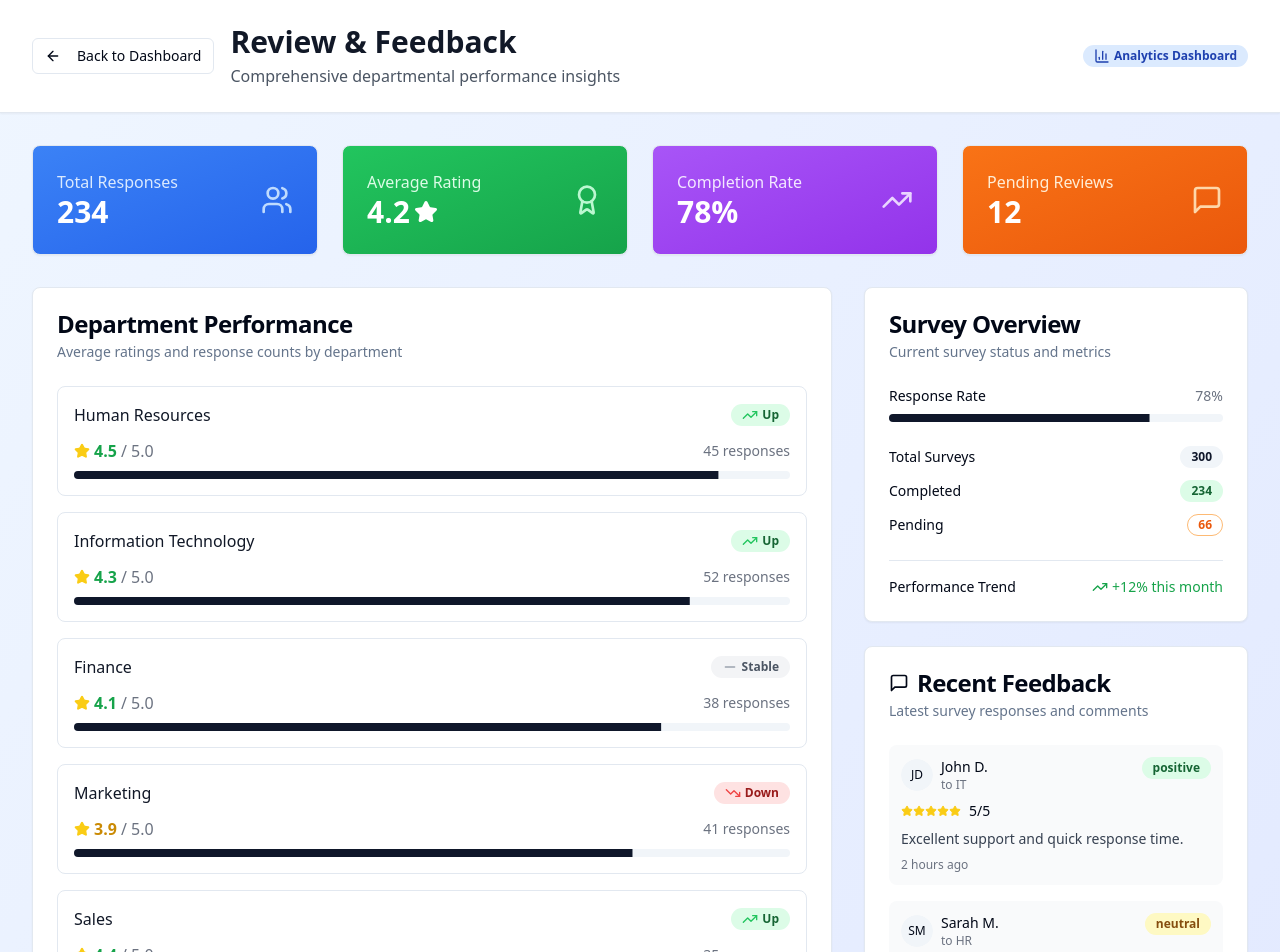
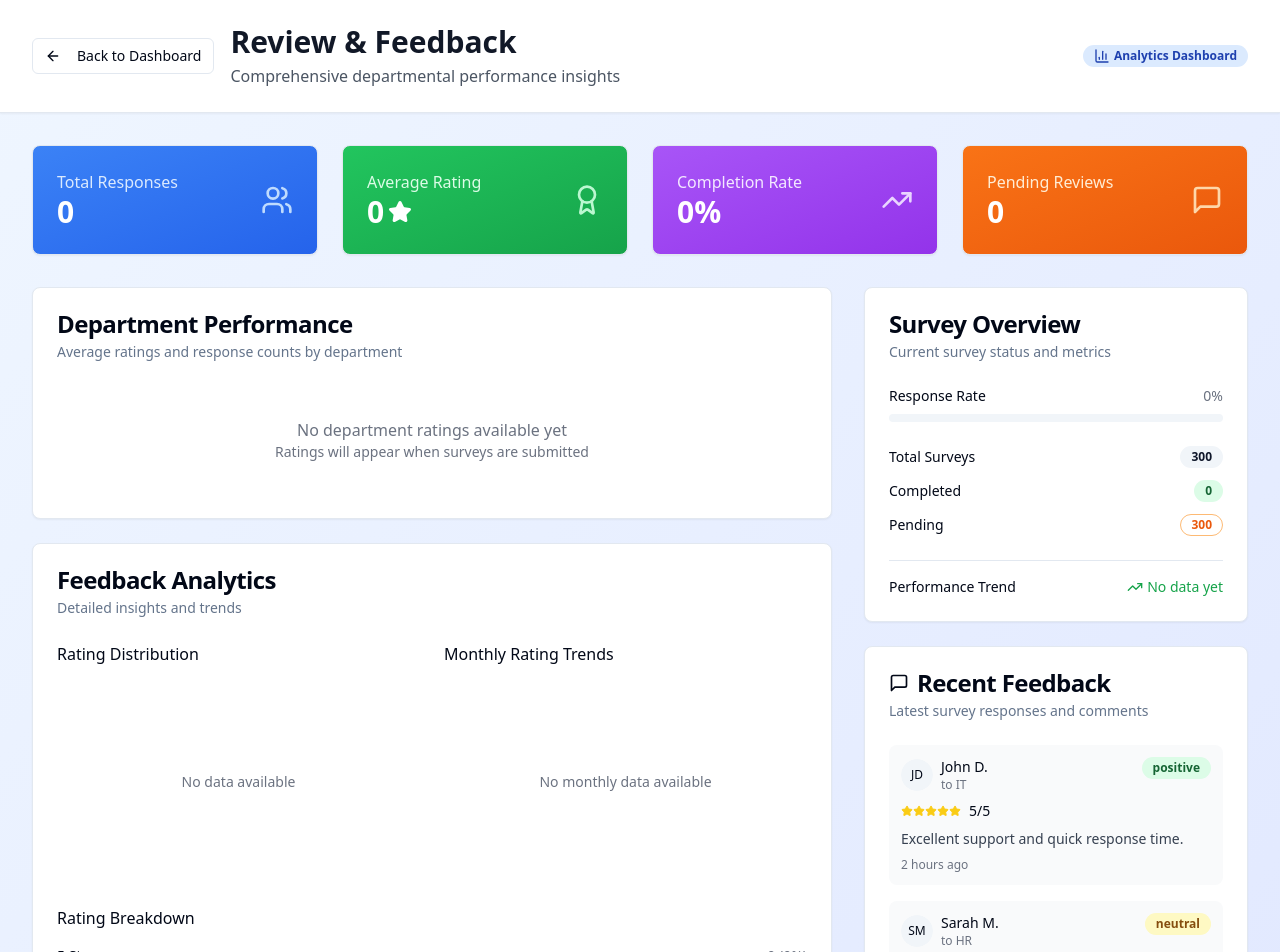
Before and after one commit to AANGSID/dept-performance-hub, a React (Vite) app: page /review-feedback in a window 1280 px wide. Shown: the top 952 px of the page. Built offline with nearby package versions, Linux system fonts and the light colour scheme.

Commit message:
Fix: Update charts with new survey data
Update the admin dashboard charts to dynamically reflect the latest survey data and reviews.

```diff
--- a/src/components/admin/AdminCharts.tsx
+++ b/src/components/admin/AdminCharts.tsx
@@ -2,27 +2,25 @@
 import React from 'react';
 import { Card, CardContent, CardDescription, CardHeader, CardTitle } from '@/components/ui/card';
 import { BarChart, Bar, XAxis, YAxis, CartesianGrid, Tooltip, ResponsiveContainer, PieChart, Pie, Cell } from 'recharts';
+import { getDepartmentStats, getRatingDistribution } from '../../utils/surveyDataUtils';
 
 export const AdminCharts: React.FC = () => {
-  // Mock data - replace with actual API data
-  const departmentRatings = [
-    { name: 'HR', rating: 4.2 },
-    { name: 'IT', rating: 3.8 },
-    { name: 'Finance', rating: 4.5 },
-    { name: 'Marketing', rating: 4.1 },
-    { name: 'Sales', rating: 3.9 },
-    { name: 'Legal', rating: 3.7 },
-    { name: 'R&D', rating: 4.3 },
-    { name: 'QC', rating: 4.0 },
-  ];
+  // Get real data from survey submissions
+  const departmentStats = getDepartmentStats();
+  const ratingDistribution = getRatingDistribution();
 
-  const scoreDistribution = [
-    { name: '5 Stars', value: 35, color: '#22c55e' },
-    { name: '4 Stars', value: 28, color: '#84cc16' },
-    { name: '3 Stars', value: 20, color: '#eab308' },
-    { name: '2 Stars', value: 12, color: '#f97316' },
-    { name: '1 Star', value: 5, color: '#ef4444' },
-  ];
+  // Transform department stats for the chart
+  const departmentRatings = departmentStats.map(dept => ({
+    name: dept.name.length > 8 ? dept.name.substring(0, 8) + '...' : dept.name,
+    rating: dept.avgRating
+  }));
+
+  // Transform rating distribution for pie chart
+  const scoreDistribution = ratingDistribution.map((item, index) => ({
+    name: item.rating,
+    value: item.count,
+    color: ['#22c55e', '#84cc16', '#eab308', '#f97316', '#ef4444'][index]
+  }));
 
   return (
     <div className="grid grid-cols-1 lg:grid-cols-2 gap-6">
@@ -32,6 +30,7 @@ export const AdminCharts: React.FC = () => {
           <CardDescription>Current performance ratings (1-5 scale)</CardDescription>
         </CardHeader>
         <CardContent>
+          {departmentRatings.length > 0 ? (
             <ResponsiveContainer width="100%" height={300}>
               <BarChart data={departmentRatings}>
                 <CartesianGrid strokeDasharray="3 3" />
@@ -45,6 +44,14 @@ export const AdminCharts: React.FC = () => {
                 />
               </BarChart>
             </ResponsiveContainer>
+          ) : (
+            <div className="flex items-center justify-center h-[300px] text-gray-500">
+              <div className="text-center">
+                <p>No survey data available</p>
+                <p className="text-sm">Charts will update when surveys are submitted</p>
+              </div>
+            </div>
+          )}
         </CardContent>
       </Card>
 
@@ -54,10 +61,11 @@ export const AdminCharts: React.FC = () => {
           <CardDescription>Distribution of ratings across all surveys</CardDescription>
         </CardHeader>
         <CardContent>
+          {scoreDistribution.some(item => item.value > 0) ? (
             <ResponsiveContainer width="100%" height={300}>
               <PieChart>
                 <Pie
-                data={scoreDistribution}
+                  data={scoreDistribution.filter(item => item.value > 0)}
                   cx="50%"
                   cy="50%"
                   labelLine={false}
@@ -73,6 +81,14 @@ export const AdminCharts: React.FC = () => {
                 <Tooltip />
               </PieChart>
             </ResponsiveContainer>
+          ) : (
+            <div className="flex items-center justify-center h-[300px] text-gray-500">
+              <div className="text-center">
+                <p>No rating data available</p>
+                <p className="text-sm">Charts will update when surveys are submitted</p>
+              </div>
+            </div>
+          )}
         </CardContent>
       </Card>
     </div>
--- a/src/components/feedback/DepartmentRatings.tsx
+++ b/src/components/feedback/DepartmentRatings.tsx
@@ -4,20 +4,12 @@ import { Card, CardContent, CardDescription, CardHeader, CardTitle } from '@/com
 import { Badge } from '@/components/ui/badge';
 import { Progress } from '@/components/ui/progress';
 import { Star, TrendingUp, TrendingDown, Minus } from 'lucide-react';
+import { getDepartmentStats } from '../../utils/surveyDataUtils';
 
-interface Department {
-  id: number;
-  name: string;
-  avgRating: number;
-  totalResponses: number;
-  trend: 'up' | 'down' | 'stable';
-}
+export const DepartmentRatings: React.FC = () => {
+  // Get real data from survey submissions
+  const departments = getDepartmentStats();
 
-interface DepartmentRatingsProps {
-  departments: Department[];
-}
-
-export const DepartmentRatings: React.FC<DepartmentRatingsProps> = ({ departments }) => {
   const getTrendIcon = (trend: string) => {
     switch (trend) {
       case 'up':
@@ -53,6 +45,7 @@ export const DepartmentRatings: React.FC<DepartmentRatingsProps> = ({ department
         <CardDescription>Average ratings and response counts by department</CardDescription>
       </CardHeader>
       <CardContent>
+        {departments.length > 0 ? (
           <div className="space-y-4">
             {departments.map((dept) => (
               <div key={dept.id} className="p-4 rounded-lg border bg-white hover:shadow-md transition-shadow">
@@ -79,6 +72,12 @@ export const DepartmentRatings: React.FC<DepartmentRatingsProps> = ({ department
               </div>
             ))}
           </div>
+        ) : (
+          <div className="text-center py-8 text-gray-500">
+            <p>No department ratings available yet</p>
+            <p className="text-sm">Ratings will appear when surveys are submitted</p>
+          </div>
+        )}
       </CardContent>
     </Card>
   );
--- a/src/components/feedback/FeedbackAnalytics.tsx
+++ b/src/components/feedback/FeedbackAnalytics.tsx
@@ -2,25 +2,12 @@
 import React from 'react';
 import { Card, CardContent, CardDescription, CardHeader, CardTitle } from '@/components/ui/card';
 import { BarChart, Bar, XAxis, YAxis, CartesianGrid, Tooltip, ResponsiveContainer, PieChart, Pie, Cell } from 'recharts';
+import { getRatingDistribution, getMonthlyTrends } from '../../utils/surveyDataUtils';
 
 export const FeedbackAnalytics: React.FC = () => {
-  // Mock analytics data
-  const ratingDistribution = [
-    { rating: '5 Stars', count: 89, percentage: 38 },
-    { rating: '4 Stars', count: 76, percentage: 32 },
-    { rating: '3 Stars', count: 45, percentage: 19 },
-    { rating: '2 Stars', count: 18, percentage: 8 },
-    { rating: '1 Star', count: 6, percentage: 3 },
-  ];
-
-  const monthlyTrends = [
-    { month: 'Jan', avgRating: 3.8, responses: 45 },
-    { month: 'Feb', avgRating: 4.0, responses: 52 },
-    { month: 'Mar', avgRating: 4.1, responses: 48 },
-    { month: 'Apr', avgRating: 4.3, responses: 58 },
-    { month: 'May', avgRating: 4.2, responses: 63 },
-    { month: 'Jun', avgRating: 4.4, responses: 67 },
-  ];
+  // Get real data from survey submissions
+  const ratingDistribution = getRatingDistribution();
+  const monthlyTrends = getMonthlyTrends();
 
   const COLORS = ['#22c55e', '#84cc16', '#eab308', '#f97316', '#ef4444'];
 
@@ -35,10 +22,11 @@ export const FeedbackAnalytics: React.FC = () => {
           {/* Rating Distribution */}
           <div>
             <h4 className="font-medium mb-4">Rating Distribution</h4>
+            {ratingDistribution.some(item => item.count > 0) ? (
               <ResponsiveContainer width="100%" height={200}>
                 <PieChart>
                   <Pie
-                  data={ratingDistribution}
+                    data={ratingDistribution.filter(item => item.count > 0)}
                     cx="50%"
                     cy="50%"
                     innerRadius={40}
@@ -53,11 +41,17 @@ export const FeedbackAnalytics: React.FC = () => {
                   <Tooltip formatter={(value, name) => [`${value} responses`, name]} />
                 </PieChart>
               </ResponsiveContainer>
+            ) : (
+              <div className="flex items-center justify-center h-[200px] text-gray-500">
+                <p className="text-sm">No data available</p>
+              </div>
+            )}
           </div>
 
           {/* Monthly Trends */}
           <div>
             <h4 className="font-medium mb-4">Monthly Rating Trends</h4>
+            {monthlyTrends.some(item => item.responses > 0) ? (
               <ResponsiveContainer width="100%" height={200}>
                 <BarChart data={monthlyTrends}>
                   <CartesianGrid strokeDasharray="3 3" />
@@ -67,6 +61,11 @@ export const FeedbackAnalytics: React.FC = () => {
                   <Bar dataKey="avgRating" fill="#3b82f6" radius={[4, 4, 0, 0]} />
                 </BarChart>
               </ResponsiveContainer>
+            ) : (
+              <div className="flex items-center justify-center h-[200px] text-gray-500">
+                <p className="text-sm">No monthly data available</p>
+              </div>
+            )}
           </div>
         </div>
 
--- a/src/components/feedback/FeedbackOverview.tsx
+++ b/src/components/feedback/FeedbackOverview.tsx
@@ -4,17 +4,12 @@ import { Card, CardContent, CardDescription, CardHeader, CardTitle } from '@/com
 import { Progress } from '@/components/ui/progress';
 import { Badge } from '@/components/ui/badge';
 import { TrendingUp, TrendingDown, Minus } from 'lucide-react';
+import { getOverviewStats } from '../../utils/surveyDataUtils';
 
-interface FeedbackOverviewProps {
-  stats: {
-    totalResponses: number;
-    averageRating: number;
-    completionRate: number;
-    pendingReviews: number;
-  };
-}
+export const FeedbackOverview: React.FC = () => {
+  // Get real data from survey submissions
+  const stats = getOverviewStats();
 
-export const FeedbackOverview: React.FC<FeedbackOverviewProps> = ({ stats }) => {
   return (
     <Card>
       <CardHeader>
@@ -54,7 +49,9 @@ export const FeedbackOverview: React.FC<FeedbackOverviewProps> = ({ stats }) =>
             <span className="text-sm font-medium">Performance Trend</span>
             <div className="flex items-center text-green-600">
               <TrendingUp className="w-4 h-4 mr-1" />
-              <span className="text-sm">+12% this month</span>
+              <span className="text-sm">
+                {stats.totalResponses > 0 ? `Avg: ${stats.averageRating}/5` : 'No data yet'}
+              </span>
             </div>
           </div>
         </div>
--- a/src/pages/ReviewFeedback.tsx
+++ b/src/pages/ReviewFeedback.tsx
@@ -11,24 +11,11 @@ import { FeedbackOverview } from '../components/feedback/FeedbackOverview';
 import { DepartmentRatings } from '../components/feedback/DepartmentRatings';
 import { RecentFeedback } from '../components/feedback/RecentFeedback';
 import { FeedbackAnalytics } from '../components/feedback/FeedbackAnalytics';
+import { getOverviewStats } from '../utils/surveyDataUtils';
 
 const ReviewFeedback = () => {
-  // Mock data - replace with actual API calls
-  const overviewStats = {
-    totalResponses: 234,
-    averageRating: 4.2,
-    completionRate: 78,
-    pendingReviews: 12
-  };
-
-  const departmentData = [
-    { id: 1, name: 'Human Resources', avgRating: 4.5, totalResponses: 45, trend: 'up' as const },
-    { id: 2, name: 'Information Technology', avgRating: 4.3, totalResponses: 52, trend: 'up' as const },
-    { id: 3, name: 'Finance', avgRating: 4.1, totalResponses: 38, trend: 'stable' as const },
-    { id: 4, name: 'Marketing', avgRating: 3.9, totalResponses: 41, trend: 'down' as const },
-    { id: 5, name: 'Sales', avgRating: 4.4, totalResponses: 35, trend: 'up' as const },
-    { id: 6, name: 'Production', avgRating: 4.0, totalResponses: 23, trend: 'stable' as const },
-  ];
+  // Get real data from survey submissions
+  const overviewStats = getOverviewStats();
 
   return (
     <div className="min-h-screen bg-gradient-to-br from-blue-50 to-indigo-100">
@@ -115,13 +102,13 @@ const ReviewFeedback = () => {
         <div className="grid grid-cols-1 lg:grid-cols-3 gap-8">
           {/* Left Column - Department Ratings */}
           <div className="lg:col-span-2 space-y-6">
-            <DepartmentRatings departments={departmentData} />
+            <DepartmentRatings />
             <FeedbackAnalytics />
           </div>
 
           {/* Right Column - Overview and Recent Feedback */}
           <div className="space-y-6">
-            <FeedbackOverview stats={overviewStats} />
+            <FeedbackOverview />
             <RecentFeedback />
           </div>
         </div>
--- a/src/pages/Survey.tsx
+++ b/src/pages/Survey.tsx
@@ -1,6 +1,6 @@
 
 import React, { useState } from 'react';
-import { useParams, Link } from 'react-router-dom';
+import { useParams, Link, useNavigate } from 'react-router-dom';
 import { Card, CardContent, CardDescription, CardHeader, CardTitle } from '@/components/ui/card';
 import { Button } from '@/components/ui/button';
 import { Badge } from '@/components/ui/badge';
@@ -8,15 +8,18 @@ import { Progress } from '@/components/ui/progress';
 import { Textarea } from '@/components/ui/textarea';
 import { ArrowLeft, Star, Send } from 'lucide-react';
 import { useToast } from '@/hooks/use-toast';
+import { useAuth } from '../contexts/AuthContext';
 
 const Survey = () => {
   const { departmentId } = useParams();
   const { toast } = useToast();
+  const { user } = useAuth();
+  const navigate = useNavigate();
 
-  // Mock department data
+  // Mock department data - you could enhance this to fetch from a departments list
   const department = {
     id: parseInt(departmentId || '1'),
-    name: 'Human Resources',
+    name: 'Human Resources', // This should be dynamic based on departmentId
     description: 'Please rate your experience with the HR department'
   };
 
@@ -59,16 +62,47 @@ const Survey = () => {
       return;
     }
 
+    if (!user) {
+      toast({
+        title: "Authentication Error",
+        description: "You must be logged in to submit a survey.",
+        variant: "destructive"
+      });
+      return;
+    }
+
     setIsSubmitting(true);
 
-    // Simulate API call
+    // Create submission object
+    const submission = {
+      id: Date.now(), // Simple ID generation
+      user_id: user.id,
+      from_dept_id: user.dept_id,
+      to_dept_id: parseInt(departmentId || '1'),
+      q1: ratings.q1,
+      q2: ratings.q2,
+      q3: ratings.q3,
+      q4: ratings.q4,
+      q5: ratings.q5,
+      remark: remark || '',
+      timestamp: new Date().toISOString()
+    };
+
+    // Save to localStorage
+    const existingSubmissions = JSON.parse(localStorage.getItem('survey_submissions') || '[]');
+    existingSubmissions.push(submission);
+    localStorage.setItem('survey_submissions', JSON.stringify(existingSubmissions));
+
+    // Simulate API call delay
     setTimeout(() => {
       toast({
         title: "Survey Submitted!",
         description: `Your feedback for ${department.name} has been recorded.`,
       });
       setIsSubmitting(false);
-      // Reset form or redirect
+
+      // Navigate back to dashboard
+      navigate('/');
     }, 2000);
   };
 
--- /dev/null
+++ b/src/utils/surveyDataUtils.ts
@@ -0,0 +1,205 @@
+
+export interface SurveySubmission {
+  id: number;
+  user_id: number;
+  from_dept_id: number;
+  to_dept_id: number;
+  q1: number;
+  q2: number;
+  q3: number;
+  q4: number;
+  q5: number;
+  remark?: string;
+  timestamp: string;
+}
+
+export interface DepartmentStats {
+  id: number;
+  name: string;
+  avgRating: number;
+  totalResponses: number;
+  trend: 'up' | 'down' | 'stable';
+}
+
+// Mock departments data for reference
+const mockDepartments = [
+  { id: 1, name: 'Administration' },
+  { id: 2, name: 'Human Resources' },
+  { id: 3, name: 'Information Technology' },
+  { id: 4, name: 'Finance' },
+  { id: 5, name: 'Marketing' },
+  { id: 6, name: 'Sales' },
+  { id: 7, name: 'Production' },
+  { id: 8, name: 'Quality Control' },
+  { id: 9, name: 'Research & Development' },
+  { id: 10, name: 'Legal' },
+  { id: 11, name: 'Procurement' },
+  { id: 12, name: 'Logistics' },
+  { id: 13, name: 'Customer Service' },
+  { id: 14, name: 'Maintenance' },
+  { id: 15, name: 'Security' },
+  { id: 16, name: 'Training' },
+  { id: 17, name: 'Public Relations' },
+];
+
+export const getSurveySubmissions = (): SurveySubmission[] => {
+  const stored = localStorage.getItem('survey_submissions');
+  return stored ? JSON.parse(stored) : [];
+};
+
+export const getDepartmentStats = (): DepartmentStats[] => {
+  const submissions = getSurveySubmissions();
+
+  return mockDepartments.map(dept => {
+    const deptSubmissions = submissions.filter(sub => sub.to_dept_id === dept.id);
+
+    if (deptSubmissions.length === 0) {
+      return {
+        id: dept.id,
+        name: dept.name,
+        avgRating: 0,
+        totalResponses: 0,
+        trend: 'stable' as const
+      };
+    }
+
+    const totalRating = deptSubmissions.reduce((sum, sub) => {
+      return sum + (sub.q1 + sub.q2 + sub.q3 + sub.q4 + sub.q5) / 5;
+    }, 0);
+
+    const avgRating = totalRating / deptSubmissions.length;
+
+    // Calculate trend based on recent submissions (last 30 days vs previous 30 days)
+    const now = new Date();
+    const thirtyDaysAgo = new Date(now.getTime() - 30 * 24 * 60 * 60 * 1000);
+    const sixtyDaysAgo = new Date(now.getTime() - 60 * 24 * 60 * 60 * 1000);
+
+    const recentSubmissions = deptSubmissions.filter(sub =>
+      new Date(sub.timestamp) >= thirtyDaysAgo
+    );
+    const previousSubmissions = deptSubmissions.filter(sub =>
+      new Date(sub.timestamp) >= sixtyDaysAgo && new Date(sub.timestamp) < thirtyDaysAgo
+    );
+
+    let trend: 'up' | 'down' | 'stable' = 'stable';
+
+    if (recentSubmissions.length > 0 && previousSubmissions.length > 0) {
+      const recentAvg = recentSubmissions.reduce((sum, sub) =>
+        sum + (sub.q1 + sub.q2 + sub.q3 + sub.q4 + sub.q5) / 5, 0
+      ) / recentSubmissions.length;
+
+      const previousAvg = previousSubmissions.reduce((sum, sub) =>
+        sum + (sub.q1 + sub.q2 + sub.q3 + sub.q4 + sub.q5) / 5, 0
+      ) / previousSubmissions.length;
+
+      if (recentAvg > previousAvg + 0.2) trend = 'up';
+      else if (recentAvg < previousAvg - 0.2) trend = 'down';
+    }
+
+    return {
+      id: dept.id,
+      name: dept.name,
+      avgRating: Math.round(avgRating * 10) / 10,
+      totalResponses: deptSubmissions.length,
+      trend
+    };
+  }).filter(dept => dept.totalResponses > 0); // Only show departments with responses
+};
+
+export const getOverviewStats = () => {
+  const submissions = getSurveySubmissions();
+
+  if (submissions.length === 0) {
+    return {
+      totalResponses: 0,
+      averageRating: 0,
+      completionRate: 0,
+      pendingReviews: 0
+    };
+  }
+
+  const totalRating = submissions.reduce((sum, sub) => {
+    return sum + (sub.q1 + sub.q2 + sub.q3 + sub.q4 + sub.q5) / 5;
+  }, 0);
+
+  const averageRating = Math.round((totalRating / submissions.length) * 10) / 10;
+
+  // Calculate completion rate (assuming 300 total possible surveys)
+  const completionRate = Math.round((submissions.length / 300) * 100);
+
+  return {
+    totalResponses: submissions.length,
+    averageRating,
+    completionRate,
+    pendingReviews: Math.max(0, 12 - Math.floor(submissions.length / 10)) // Mock pending reviews
+  };
+};
+
+export const getRatingDistribution = () => {
+  const submissions = getSurveySubmissions();
+
+  if (submissions.length === 0) {
+    return [
+      { rating: '5 Stars', count: 0, percentage: 0 },
+      { rating: '4 Stars', count: 0, percentage: 0 },
+      { rating: '3 Stars', count: 0, percentage: 0 },
+      { rating: '2 Stars', count: 0, percentage: 0 },
+      { rating: '1 Star', count: 0, percentage: 0 },
+    ];
+  }
+
+  const ratingCounts = [0, 0, 0, 0, 0]; // 1-5 stars
+
+  submissions.forEach(sub => {
+    const avgRating = (sub.q1 + sub.q2 + sub.q3 + sub.q4 + sub.q5) / 5;
+    const roundedRating = Math.round(avgRating);
+    ratingCounts[roundedRating - 1]++;
+  });
+
+  return [
+    { rating: '5 Stars', count: ratingCounts[4], percentage: Math.round((ratingCounts[4] / submissions.length) * 100) },
+    { rating: '4 Stars', count: ratingCounts[3], percentage: Math.round((ratingCounts[3] / submissions.length) * 100) },
+    { rating: '3 Stars', count: ratingCounts[2], percentage: Math.round((ratingCounts[2] / submissions.length) * 100) },
+    { rating: '2 Stars', count: ratingCounts[1], percentage: Math.round((ratingCounts[1] / submissions.length) * 100) },
+    { rating: '1 Star', count: ratingCounts[0], percentage: Math.round((ratingCounts[0] / submissions.length) * 100) },
+  ];
+};
+
+export const getMonthlyTrends = () => {
+  const submissions = getSurveySubmissions();
+
+  if (submissions.length === 0) {
+    return [
+      { month: 'Jan', avgRating: 0, responses: 0 },
+      { month: 'Feb', avgRating: 0, responses: 0 },
+      { month: 'Mar', avgRating: 0, responses: 0 },
+      { month: 'Apr', avgRating: 0, responses: 0 },
+      { month: 'May', avgRating: 0, responses: 0 },
+      { month: 'Jun', avgRating: 0, responses: 0 },
+    ];
+  }
+
+  const monthlyData: { [key: string]: { total: number; count: number } } = {};
+  const months = ['Jan', 'Feb', 'Mar', 'Apr', 'May', 'Jun', 'Jul', 'Aug', 'Sep', 'Oct', 'Nov', 'Dec'];
+
+  submissions.forEach(sub => {
+    const date = new Date(sub.timestamp);
+    const monthKey = months[date.getMonth()];
+    const avgRating = (sub.q1 + sub.q2 + sub.q3 + sub.q4 + sub.q5) / 5;
+
+    if (!monthlyData[monthKey]) {
+      monthlyData[monthKey] = { total: 0, count: 0 };
+    }
+
+    monthlyData[monthKey].total += avgRating;
+    monthlyData[monthKey].count += 1;
+  });
+
+  return months.slice(0, 6).map(month => ({
+    month,
+    avgRating: monthlyData[month]
+      ? Math.round((monthlyData[month].total / monthlyData[month].count) * 10) / 10
+      : 0,
+    responses: monthlyData[month] ? monthlyData[month].count : 0
+  }));
+};
```
Lines whose indentation alone changed are shown as unchanged.
